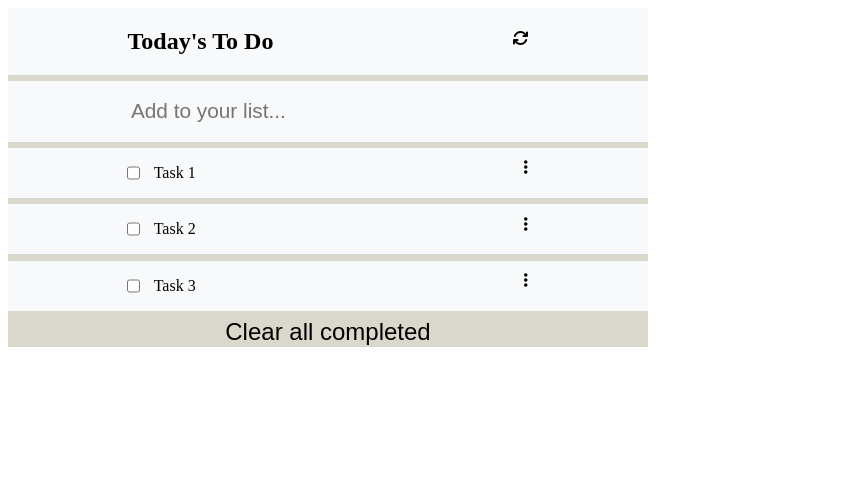
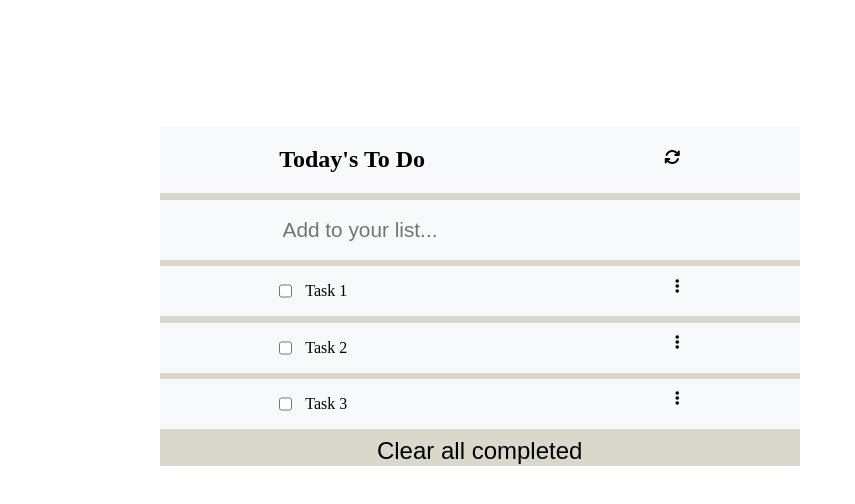
Before and after one commit to zuhebahmed88091/To-Do-List, a website built with webpack: page src/index.html in a window 1280 px wide. Shown: the whole page, without its empty margins (0-855 px from the left). Built offline with nearby package versions, Linux system fonts and the light colour scheme; some icons are missing.

Commit message:
Align todo list in center of the screen

```diff
--- a/src/index.css
+++ b/src/index.css
@@ -1,6 +1,8 @@
 .todo-list {
     background-color: #dad7cd;
     width: 40rem;
+    margin-left: 12%;
+    margin-top: 10%;
 }
 
 .todo-heading {
```
